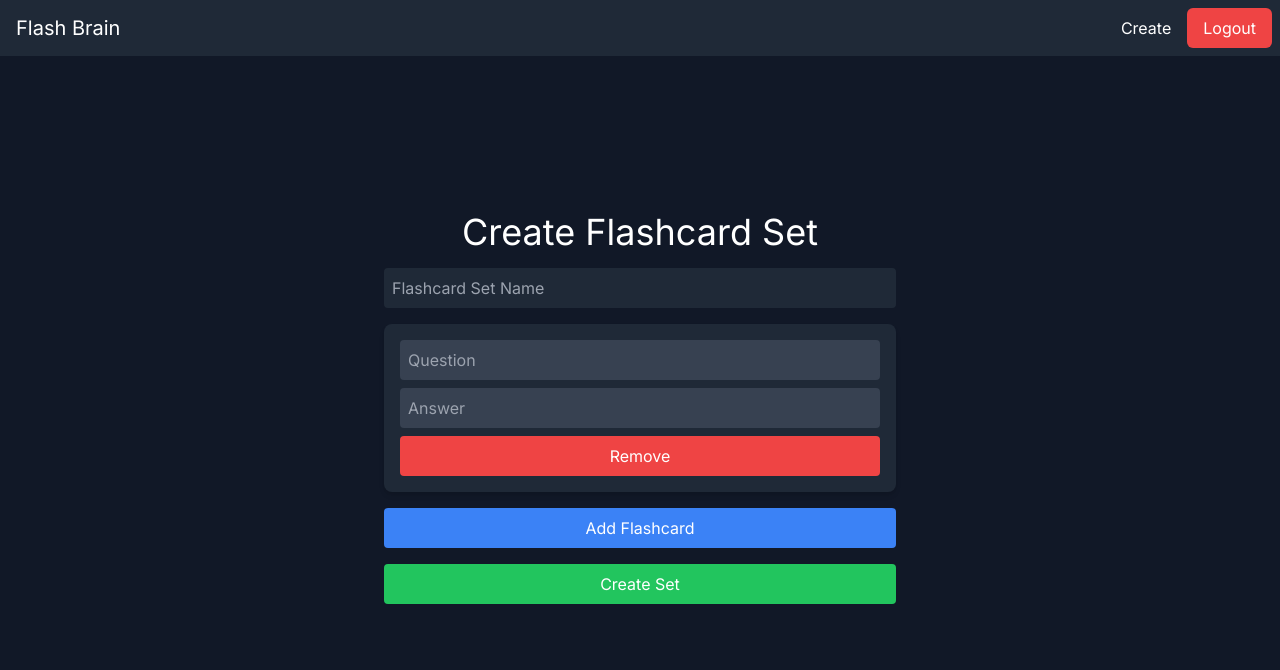
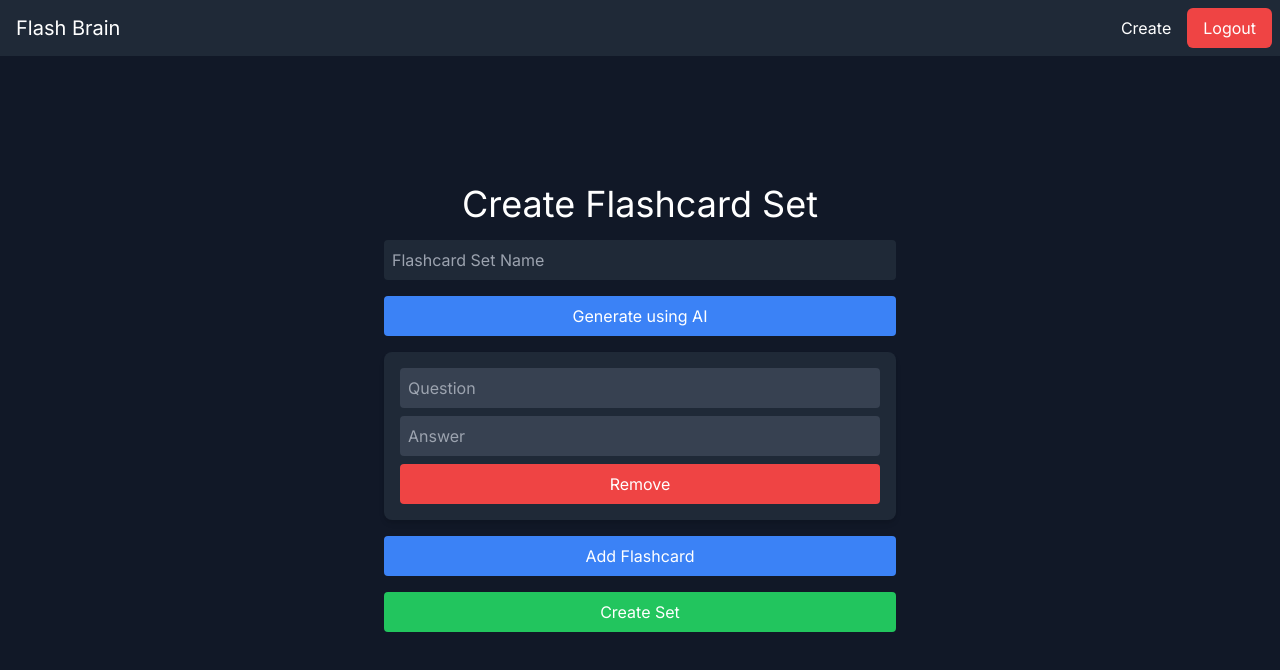
Before and after one commit to aadium/flash-brain, a Next.js app: page /create in a window 1280 px wide. Shown: the top 670 px of the page. Built offline with nearby package versions, Linux system fonts and the light colour scheme; no server answers; sample sign-in values are in the browser's storage.

Commit message:
Modified the AI-generate part

```diff
--- a/src/app/create/page.tsx
+++ b/src/app/create/page.tsx
@@ -15,6 +15,18 @@ export default function CreateFlashSetPage() {
         newFlashCards[index][field] = value;
         setFlashCards(newFlashCards);
     };
+
+    const generateUsingAI = async () => {
+        const res = await fetch(`/api/flash/generate/?topic=${flashSetName}`, {
+            method: "GET",
+            headers: {
+                "Content-Type": "application/json",
+                Authorization: `Bearer ${localStorage.getItem("token")}`
+            },
+        });
+        const data = await res.json();
+        setFlashCards(data);
+    }
 
     const addFlashCard = () => {
         setFlashCards([...flashCards, {question: "", answer: ""}]);
@@ -75,6 +87,9 @@ return (
                         className="bg-gray-800 p-2 rounded"
                         required
                     />
+                    <button onClick={generateUsingAI}
+                            className="bg-blue-500 hover:bg-blue-700 p-2 rounded">Generate using AI
+                    </button>
                     {flashCards.map((flashCard, index) => (
                         <div key={index} className="bg-gray-800 p-4 rounded-lg shadow-md flex flex-col gap-2">
                             <input
@@ -93,11 +108,16 @@ return (
                                 className="bg-gray-700 p-2 rounded"
                                 required
                             />
-                            <button type="button" onClick={() => removeFlashCard(index)} className="bg-red-500 hover:bg-red-700 p-2 rounded">Remove</button>
+                            <button type="button" onClick={() => removeFlashCard(index)}
+                                    className="bg-red-500 hover:bg-red-700 p-2 rounded">Remove
+                            </button>
                         </div>
                     ))}
-                    <button type="button" onClick={addFlashCard} className="bg-blue-500 hover:bg-blue-700 p-2 rounded">Add Flashcard</button>
-                    <button type="submit" className="bg-green-500 hover:bg-green-700 p-2 rounded">Create Set</button>
+                    <button type="button" onClick={addFlashCard}
+                            className="bg-blue-500 hover:bg-blue-700 p-2 rounded">Add Flashcard
+                    </button>
+                    <button type="submit" className="bg-green-500 hover:bg-green-700 p-2 rounded">Create Set
+                    </button>
                 </form>
             </div>
         </main>
```
Also changed, not shown: src/app/api/flash/generate/route.ts (+3 -5 lines).
